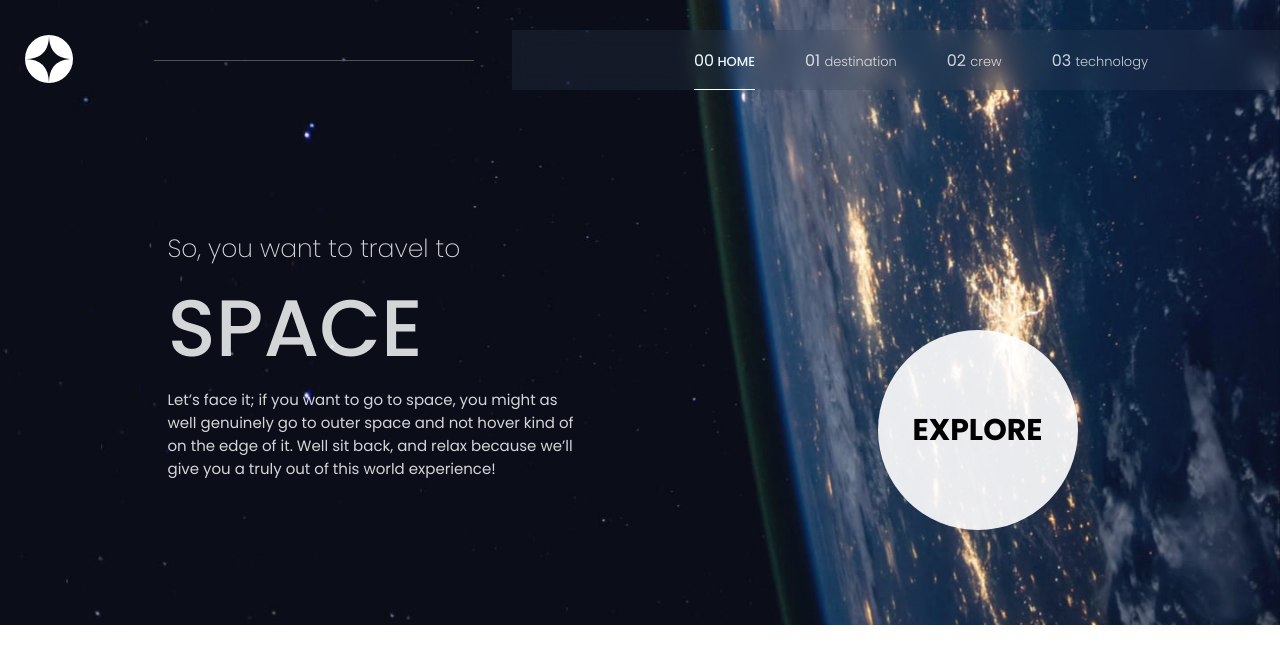
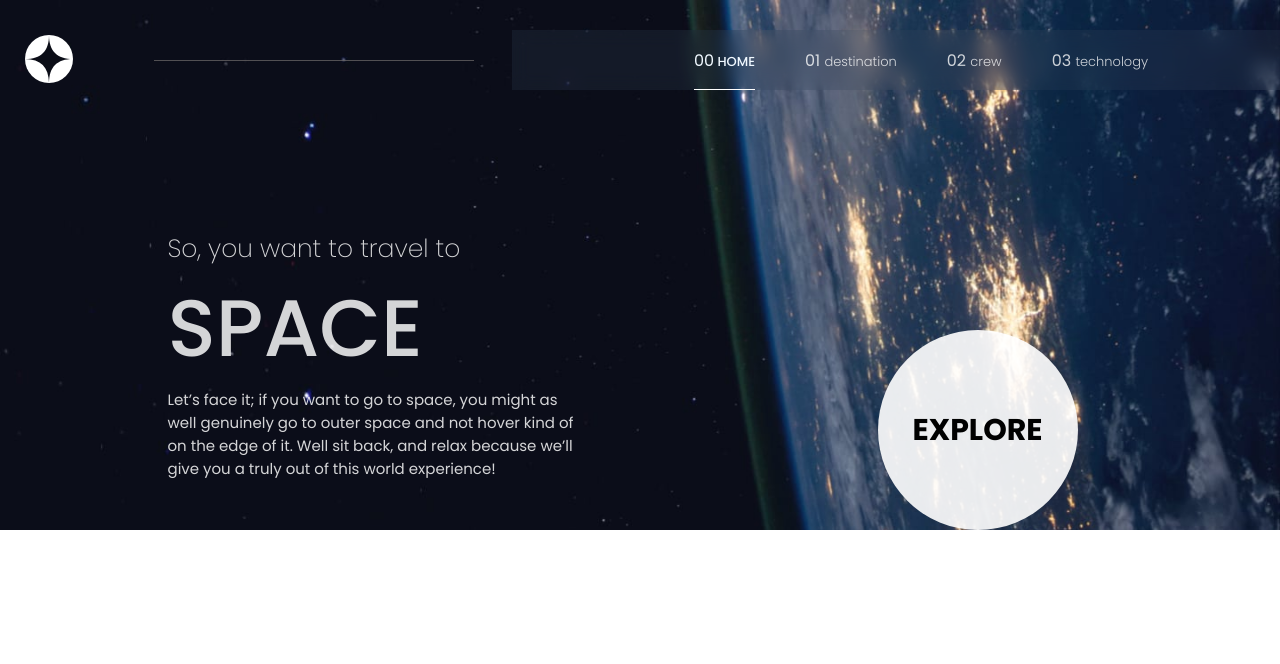
Before and after one commit to shado-o-o/space-tourism-website-main, a plain HTML site: page index.html in a window 1280 px wide. Drawn offline with nearby package versions, Linux system fonts and the light colour scheme; files that its build step writes are made by us from their sources; files whose address does not match are found by name.

```diff
--- a/sass/homepage/_home.scss
+++ b/sass/homepage/_home.scss
@@ -1,7 +1,7 @@
 .home {
 
      width: 100%;
-     height: 625px;
+     height: 100%;
      background-image: url('../assets/home/background-home-desktop.jpg');
      background-repeat: no-repeat;
      background-size: cover;
```
